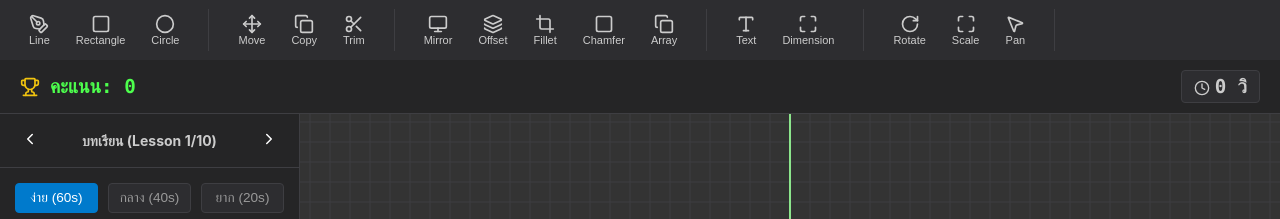
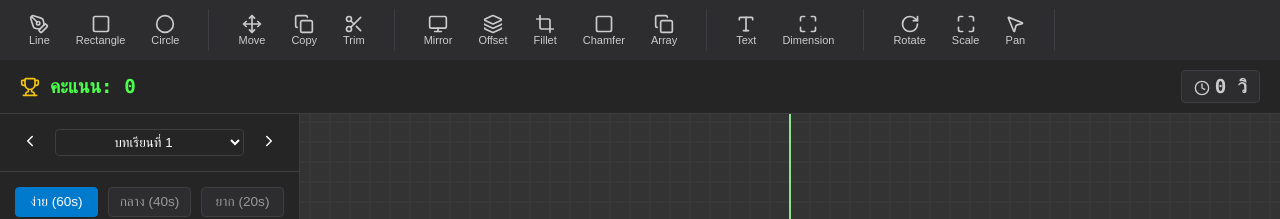
Before and after one commit to taneech2/autocad, a React (Vite) app: page / in a window 1280 px wide. Shown: the top 219 px of the page. Built offline with nearby package versions, Linux system fonts and the light colour scheme.

Commit message:
Update lesson menu to dropdown select

```diff
--- a/src/App.tsx
+++ b/src/App.tsx
@@ -291,7 +291,15 @@ function App() {
         <aside className="sidebar">
           <div className="sidebar-header">
             <button onClick={() => { setCurrentLesson(Math.max(1, currentLesson - 1)); stopChallenge(); }} style={{ background: 'none', border: 'none', color: 'white', cursor: 'pointer' }}><ChevronLeft size={18} /></button>
-            <span>บทเรียน (Lesson {currentLesson}/10)</span>
+            <select
+              value={currentLesson}
+              onChange={(e) => { setCurrentLesson(Number(e.target.value)); stopChallenge(); }}
+              style={{ background: '#252526', color: 'white', border: '1px solid #3e3e42', padding: '4px 8px', borderRadius: '4px', cursor: 'pointer', outline: 'none', flexGrow: 1, margin: '0 10px', textAlign: 'center' }}
+            >
+              {[...Array(10)].map((_, i) => (
+                <option key={i+1} value={i+1}>บทเรียนที่ {i+1}</option>
+              ))}
+            </select>
             <button onClick={() => { setCurrentLesson(Math.min(10, currentLesson + 1)); stopChallenge(); }} style={{ background: 'none', border: 'none', color: 'white', cursor: 'pointer' }}><ChevronRight size={18} /></button>
           </div>
 
```
